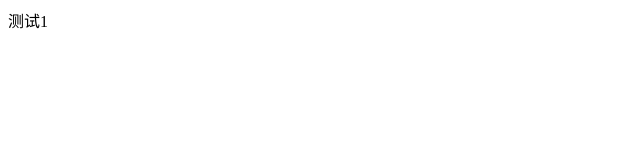
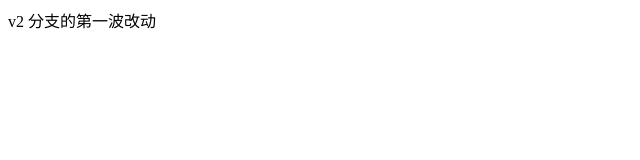
Before and after one commit to Bkelyy/demo, a plain HTML site: page index.html in a window 1280 px wide. Shown: the whole page, without its empty margins (0-640 px from the left). Drawn offline with Linux system fonts and the light colour scheme.

Commit message:
v2 迭代的第一波改动

```diff
--- a/index.html
+++ b/index.html
@@ -8,7 +8,7 @@
 </head>
 <body>
     <div>
-       测试1
+       v2 分支的第一波改动
     </div>
 </body>
 </html>
```
